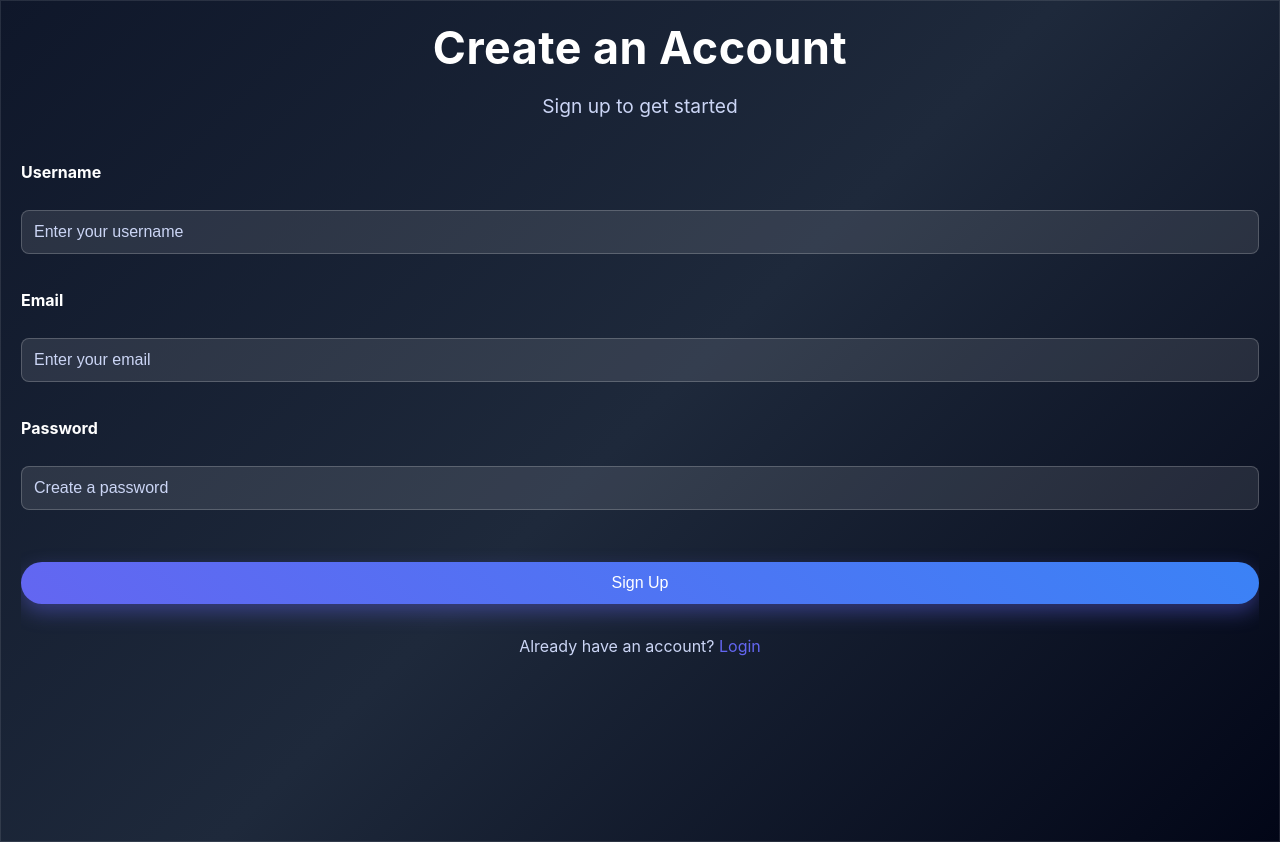
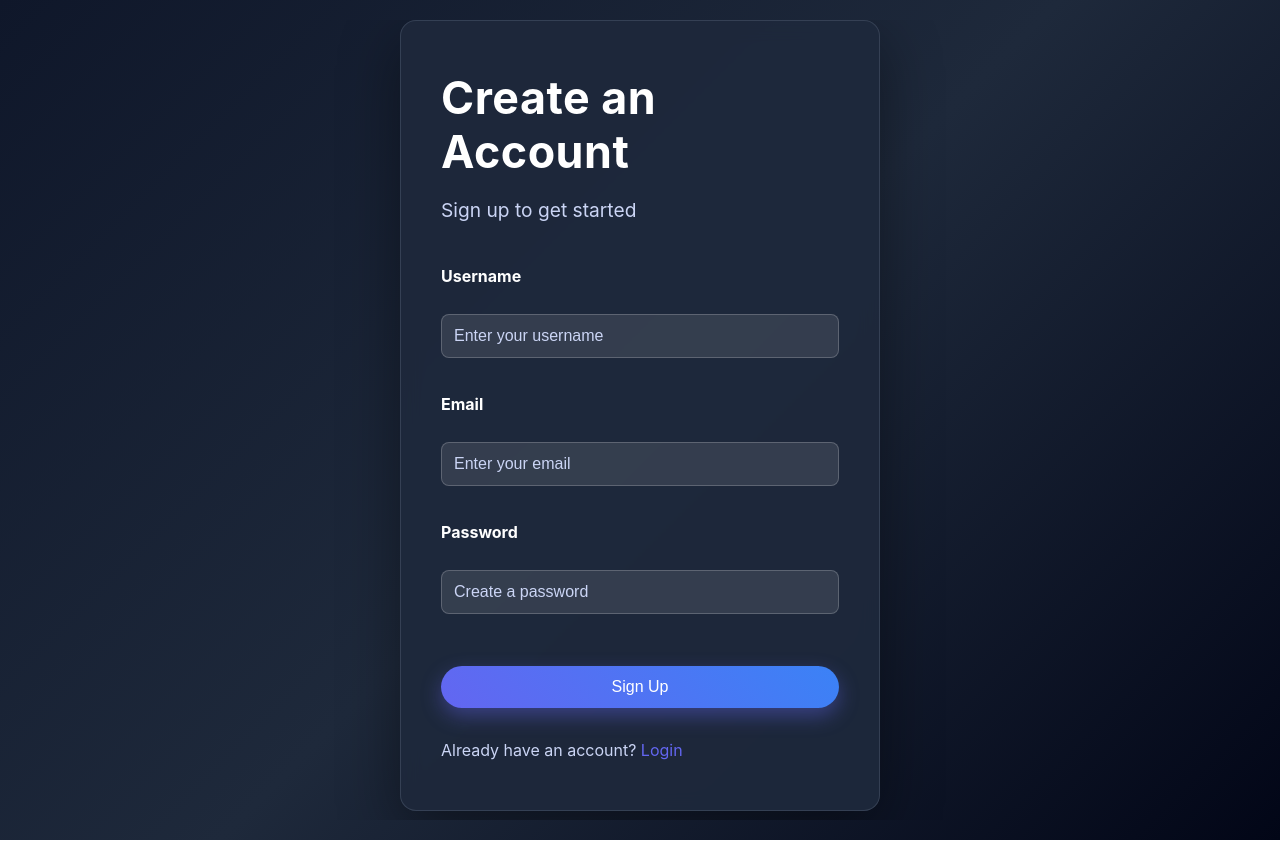
Before and after one commit to PriyanshuRawat0000/IMAGE-GALLERY-WITH-AI-INTEGRATION, a React (Vite) app in the folder Frontend/: page /signUp in a window 1280 px wide. Built offline with nearby package versions, Linux system fonts and the light colour scheme; no server answers.

Commit message:
added css for login an signin pages

```diff
--- /dev/null
+++ b/Frontend/src/App.css
@@ -0,0 +1,200 @@
+/* App Main Container */
+#root {
+  width: 100%;
+  min-height: 100vh;
+  background: linear-gradient(135deg, #0f172a 0%, #1a2a4a 100%);
+  display: flex;
+  flex-direction: column;
+  position: relative;
+  overflow-x: hidden;
+}
+
+/* Smooth scrolling behavior */
+html {
+  scroll-behavior: smooth;
+  overflow-y: scroll;
+}
+
+body {
+  width: 100%;
+  height: 100%;
+  background: #0f172a;
+  font-family: "Segoe UI", Tahoma, Geneva, Verdana, sans-serif;
+  margin: 0;
+  padding: 0;
+  box-sizing: border-box;
+}
+
+/* Remove scrollbar for cleaner look (optional) */
+::-webkit-scrollbar {
+  width: 8px;
+  height: 8px;
+}
+
+::-webkit-scrollbar-track {
+  background: rgba(15, 23, 42, 0.5);
+}
+
+::-webkit-scrollbar-thumb {
+  background: linear-gradient(180deg, #667eea 0%, #764ba2 100%);
+  border-radius: 10px;
+}
+
+::-webkit-scrollbar-thumb:hover {
+  background: linear-gradient(180deg, #764ba2 0%, #667eea 100%);
+}
+
+/* FF Scrollbar */
+* {
+  scrollbar-color: #667eea rgba(15, 23, 42, 0.5);
+  scrollbar-width: thin;
+}
+
+/* Global Typography */
+h1, h2, h3, h4, h5, h6 {
+  font-weight: 600;
+  color: #e2e8f0;
+}
+
+p, span, a {
+  color: #cbd5e1;
+}
+
+/* Button Reset */
+button {
+  font-family: inherit;
+  font-size: inherit;
+  cursor: pointer;
+  padding: 0;
+  margin: 0;
+  border: none;
+  background: none;
+  color: inherit;
+}
+
+button:active {
+  transform: scale(0.98);
+}
+
+/* Input & Form Elements */
+input,
+textarea,
+select {
+  font-family: inherit;
+  font-size: inherit;
+  color: #e2e8f0;
+  background: rgba(30, 41, 59, 0.8);
+  border: 1px solid rgba(148, 163, 184, 0.2);
+  border-radius: 8px;
+  padding: 0.75rem 1rem;
+  transition: all 0.3s ease;
+}
+
+input:focus,
+textarea:focus,
+select:focus {
+  outline: none;
+  border-color: #667eea;
+  background: rgba(30, 41, 59, 0.95);
+  box-shadow: 0 0 0 3px rgba(102, 126, 234, 0.1);
+}
+
+input::placeholder {
+  color: #64748b;
+}
+
+/* Links */
+a {
+  color: #667eea;
+  text-decoration: none;
+  transition: all 0.3s ease;
+}
+
+a:hover {
+  color: #764ba2;
+  text-decoration: underline;
+}
+
+/* Selection Styling */
+::selection {
+  background: linear-gradient(135deg, #667eea 0%, #764ba2 100%);
+  color: white;
+}
+
+::-moz-selection {
+  background: linear-gradient(135deg, #667eea 0%, #764ba2 100%);
+  color: white;
+}
+
+/* Loading Animation */
+@keyframes spinLoad {
+  0% {
+    transform: rotate(0deg);
+  }
+  100% {
+    transform: rotate(360deg);
+  }
+}
+
+@keyframes fadeInUp {
+  from {
+    opacity: 0;
+    transform: translateY(20px);
+  }
+  to {
+    opacity: 1;
+    transform: translateY(0);
+  }
+}
+
+@keyframes pulse {
+  0%,
+  100% {
+    opacity: 1;
+  }
+  50% {
+    opacity: 0.5;
+  }
+}
+
+/* Utility Classes */
+.loader {
+  animation: spinLoad 1s linear infinite;
+}
+
+.fadeIn {
+  animation: fadeInUp 0.6s ease-out;
+}
+
+.pulse {
+  animation: pulse 2s ease-in-out infinite;
+}
+
+/* Responsive */
+@media (max-width: 768px) {
+  html {
+    font-size: 14px;
+  }
+
+  button {
+    padding: 0.6rem 1.2rem;
+  }
+
+  input,
+  textarea,
+  select {
+    padding: 0.65rem 0.9rem;
+  }
+}
+
+@media (max-width: 480px) {
+  html {
+    font-size: 13px;
+  }
+
+  input,
+  textarea,
+  select {
+    padding: 0.6rem 0.8rem;
+  }
+}
--- a/Frontend/src/components/login.css
+++ b/Frontend/src/components/login.css
@@ -10,7 +10,7 @@
 /* Page background */
 body {
     min-height: 100vh;
-    width: 100vw;
+    width: 100%;
     background: linear-gradient(135deg, #0f172a, #1e293b, #020617);
     display: flex;
     justify-content: center;
@@ -18,9 +18,18 @@ body {
     font-family: "Inter", "Segoe UI", sans-serif;
     padding: 20px;
     overflow: hidden;
-    text-align: center;
-    box-shadow: 0 20px 50px rgba(0, 0, 0, 0.4);
-    border: 1px solid rgba(255, 255, 255, 0.1);
+}
+
+.login-container {
+    background: rgba(30, 41, 59, 0.95);
+    border: 1px solid rgba(148, 163, 184, 0.2);
+    border-radius: 16px;
+    padding: 50px 40px;
+    max-width: 480px;
+    width: 100%;
+    margin: auto;
+    box-shadow: 0 20px 60px rgba(0, 0, 0, 0.4);
+    backdrop-filter: blur(10px);
 }
 
 .login-container h1 {
--- a/Frontend/src/components/signin.css
+++ b/Frontend/src/components/signin.css
@@ -10,7 +10,7 @@
 /* Page background */
 body {
     min-height: 100vh;
-    width: 100vw;
+    width: 100%;
     background: linear-gradient(135deg, #0f172a, #1e293b, #020617);
     display: flex;
     justify-content: center;
@@ -18,9 +18,18 @@ body {
     font-family: "Inter", "Segoe UI", sans-serif;
     padding: 20px;
     overflow: hidden;
-    text-align: center;
-    box-shadow: 0 20px 50px rgba(0, 0, 0, 0.4);
-    border: 1px solid rgba(255, 255, 255, 0.1);
+}
+
+.signin-container {
+    background: rgba(30, 41, 59, 0.95);
+    border: 1px solid rgba(148, 163, 184, 0.2);
+    border-radius: 16px;
+    padding: 50px 40px;
+    max-width: 480px;
+    width: 100%;
+    margin: auto;
+    box-shadow: 0 20px 60px rgba(0, 0, 0, 0.4);
+    backdrop-filter: blur(10px);
 }
 
 .signin-container h1 {
```
